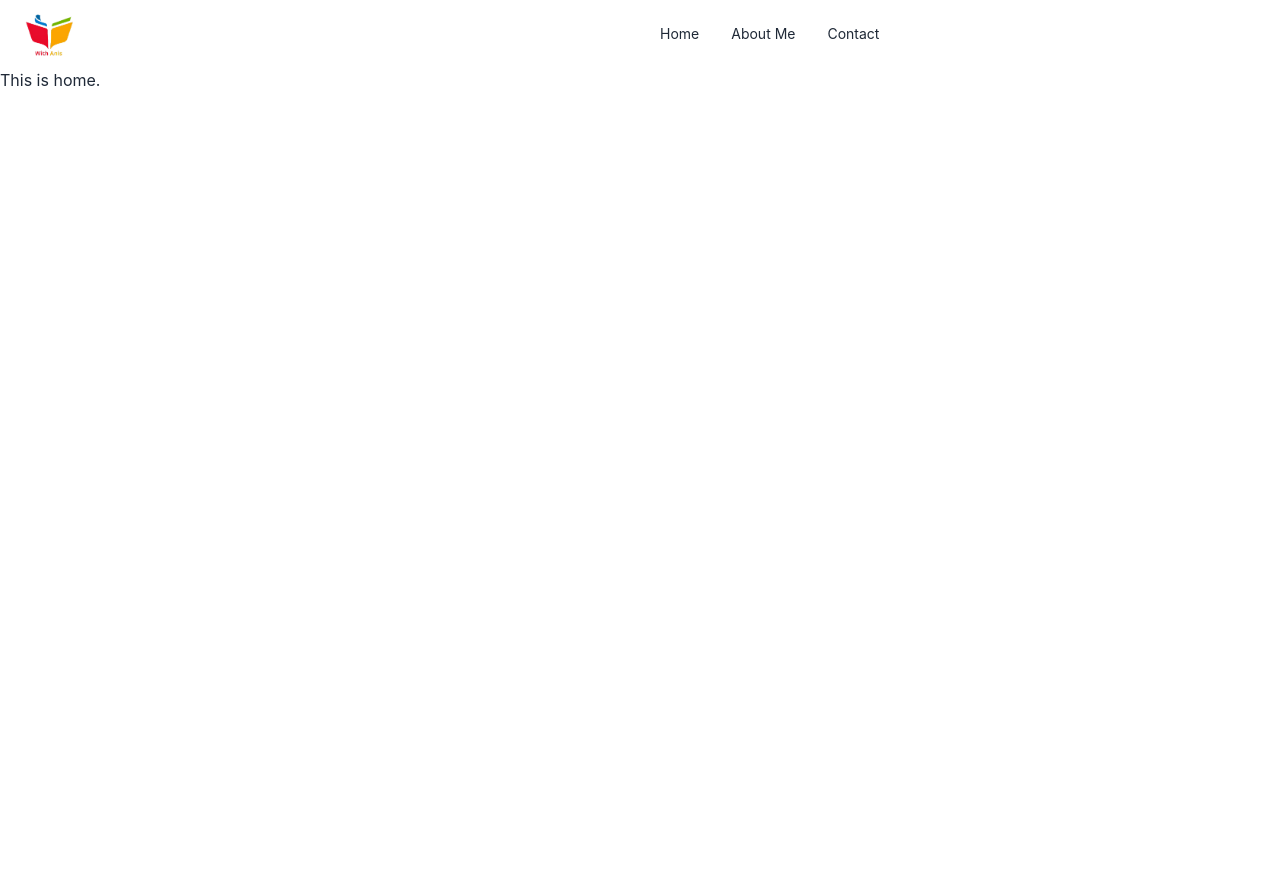
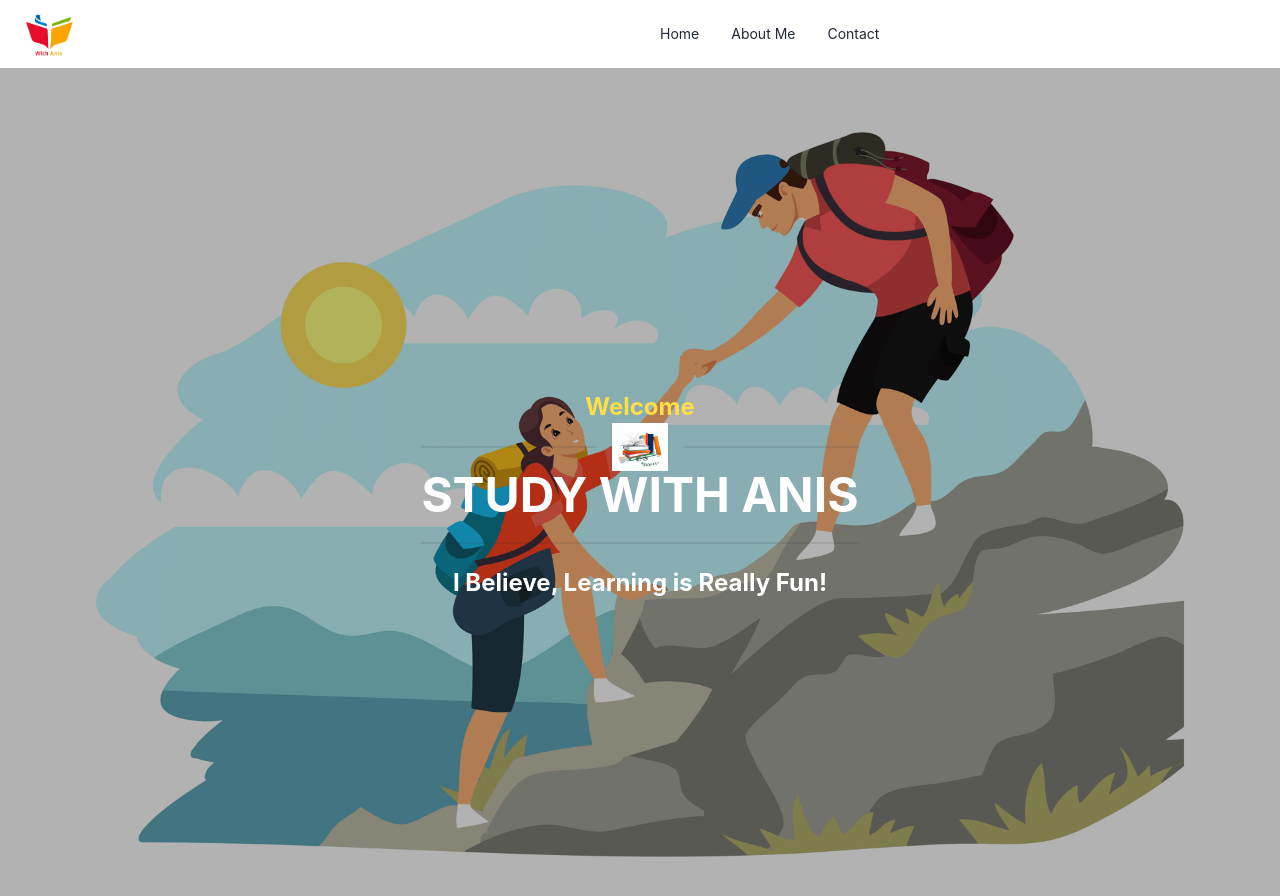
Before and after one commit to kashishdipro/studywithanis-client, a React (Create React App) app: page / in a window 1280 px wide. Shown: the top 896 px of the page. Before the commit the page ends 800 px from the top, so only its background shows below. Built offline with nearby package versions, Linux system fonts and the light colour scheme.

Commit message:
banner added

```diff
--- a/src/App.js
+++ b/src/App.js
@@ -4,7 +4,7 @@ import { router } from './Routes/Routes/Routes';
 
 function App() {
   return (
-    <div>
+    <div className='max-w-screen-xl mx-auto'>
       <RouterProvider router={router}></RouterProvider>
     </div>
   );
--- /dev/null
+++ b/src/Pages/Home/Banner/Banner.js
@@ -0,0 +1,24 @@
+import React from 'react';
+import banner from '../../../img/banner.png'
+import midbanner from '../../../img/midbanner.jpg'
+
+const Banner = () => {
+    return (
+        <div className="hero min-h-screen">
+        <img src={banner} className="w-full" alt='Banner_Image'/>
+            <div className="hero-content text-center h-full w-screen relative bg-black/30">
+                <div className="max-w-md">
+                <p className="text-2xl font-bold text-yellow-300">Welcome</p>
+                <div className="divider">
+                    <img className='h-12' src={midbanner} alt="Mid_Banner" />
+                </div>
+                <h1 className="text-5xl font-bold text-white">STUDY WITH ANIS</h1>
+                <div className="divider"></div>
+                <h6 className="text-2xl font-bold text-white">I Believe, Learning is Really Fun!</h6>
+                </div>
+            </div>
+        </div>
+    );
+};
+
+export default Banner;
--- a/src/Pages/Home/Home/Home.js
+++ b/src/Pages/Home/Home/Home.js
@@ -1,9 +1,10 @@
 import React from 'react';
+import Banner from '../Banner/Banner';
 
 const Home = () => {
     return (
         <div>
-            <h2>This is home.</h2>
+            <Banner/>
         </div>
     );
 };
```
Also changed, not shown: src/img/banner.png (added), src/img/midbanner.jpg (added).
